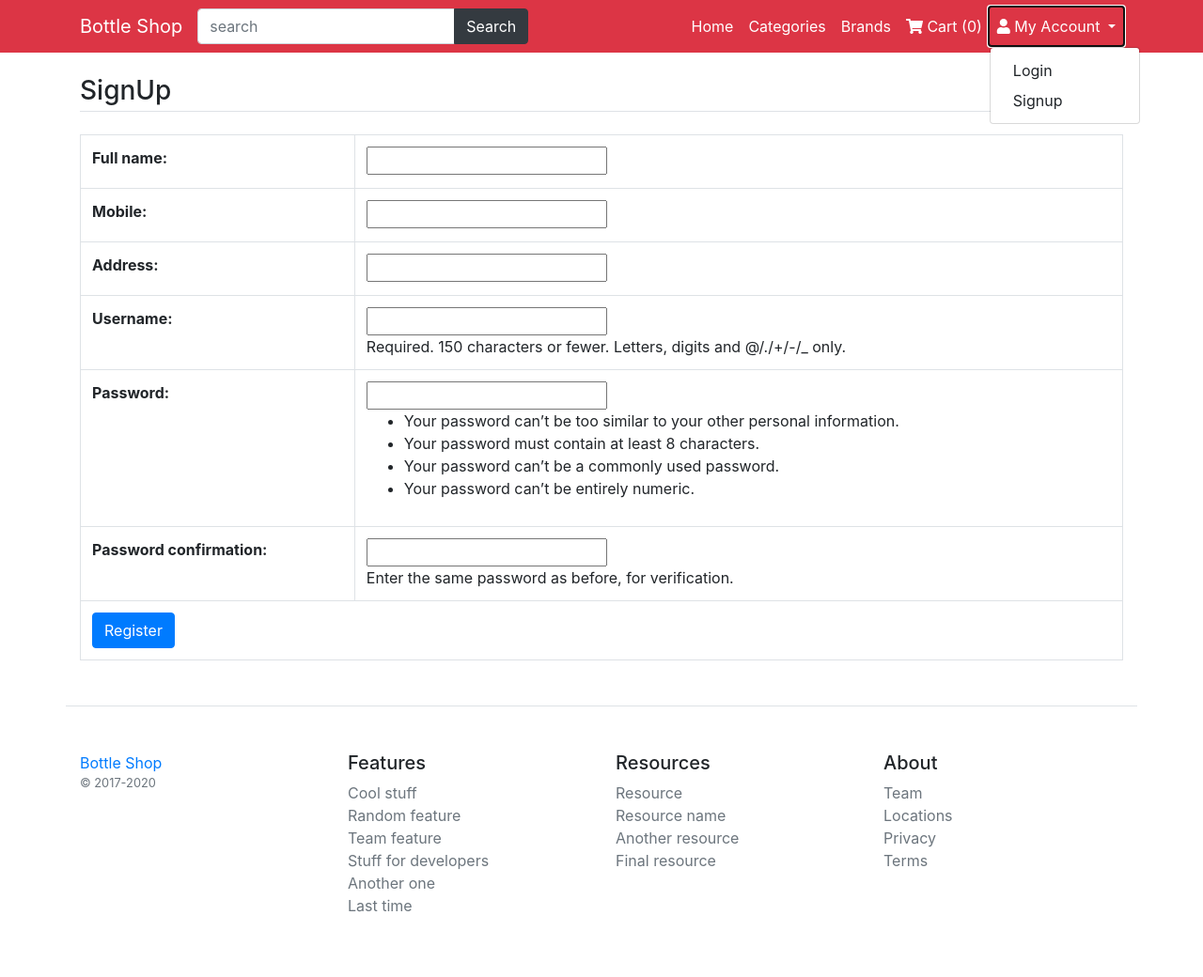
After one commit to codeartisanlab/ecommerce-website-in-django-3-and-bootstrap-4, a Django app: page /accounts/signup in a window 1280 px wide, after a click on "My Account". The commit adds this page. Shown: the whole page at 94% size. Run offline with Django 3.2, Linux system fonts and the light colour scheme; data comes from the database, SQL or seed files in the repository; both versions use the stored data as it was after the commit; some libraries are stand-ins or nearby versions.

Commit message:
part-27-user-login-logout-and-signup

```diff
--- a/bottleShop/settings.py
+++ b/bottleShop/settings.py
@@ -123,3 +123,6 @@ STATIC_URL = '/static/'
 
 MEDIA_URL = '/media/'
 MEDIA_ROOT = os.path.join(BASE_DIR, 'media')
+
+LOGIN_REDIRECT_URL='home'
+LOGOUT_REDIRECT_URL='login'
--- a/bottleShop/urls.py
+++ b/bottleShop/urls.py
@@ -19,4 +19,5 @@ from django.urls import path,include
 urlpatterns = [
     path('admin/', admin.site.urls),
     path('',include('main.urls')),
+    path('accounts/',include('django.contrib.auth.urls')),
 ]
--- /dev/null
+++ b/main/forms.py
@@ -0,0 +1,12 @@
+from django import forms
+from django.contrib.auth.models import User
+from django.contrib.auth.forms import UserCreationForm
+
+class SignupForm(UserCreationForm):
+	full_name=forms.CharField(max_length=50,required=True)
+	mobile=forms.CharField(widget=forms.TextInput(attrs={'type':'number'}))
+	address=forms.CharField(max_length=50,required=True)
+
+	class Meta:
+		model=User
+		fields=('full_name','mobile','address','username','password1','password2')
--- a/main/static/custom.css
+++ b/main/static/custom.css
@@ -2,3 +2,7 @@
 	outline: 0 !important;
     box-shadow: 0 0 0 0.2rem rgb(0 123 255 / 25%) !important;
 }
+
+.errorlist li{
+	color: red;
+}
--- a/main/templates/base.html
+++ b/main/templates/base.html
@@ -44,8 +44,18 @@
 		      <li class="nav-item">
 		        <a class="nav-link text-white" href="{% url 'cart' %}"><i class="fa fa-shopping-cart"></i> Cart (<span class="cart-list">{{request.session.cartdata|length}}</span>)</a>
 		      </li>
-		      <li class="nav-item">
-		        <a class="nav-link text-white" href="/account.php"><i class="fa fa-user"></i> My Account</a>
+		      <li class="nav-item dropdown">
+		        <a class="nav-link text-white dropdown-toggle" href="#" id="navbarDropdown" role="button" data-toggle="dropdown" aria-haspopup="true" aria-expanded="false">
+		          <i class="fa fa-user"></i> My Account
+		        </a>
+		        <div class="dropdown-menu" aria-labelledby="navbarDropdown">
+		        {% if user.is_authenticated %}
+		        	<a class="dropdown-item" href="{% url 'logout' %}">Logout</a>
+	        	{% else %}
+	        		<a class="dropdown-item" href="{% url 'login' %}">Login</a>
+		          <a class="dropdown-item" href="#">Signup</a>
+		        {% endif %}
+		        </div>
 		      </li>
 		    </ul>
 		  </div>
--- /dev/null
+++ b/main/templates/registration/signup.html
@@ -0,0 +1,19 @@
+{% extends 'base.html' %}
+{% load static %}
+{% block content %}
+<main class="container my-4">
+	<!-- Featured Products -->
+	<h3 class="my-4 border-bottom pb-1">SignUp</h3>
+	<table class="table table-bordered">
+		<form method="post">
+			{% csrf_token %}
+			{{form.as_table}}
+			<tr>
+				<td colspan="2">
+					<input type="submit" value="Register" class="btn btn-primary" />
+				</td>
+			</tr>
+		</form>
+	</table>
+</main>
+{% endblock %}
--- a/main/urls.py
+++ b/main/urls.py
@@ -19,6 +19,8 @@ urlpatterns=[
     path('cart',views.cart_list,name='cart'),
     path('delete-from-cart',views.delete_cart_item,name='delete-from-cart'),
     path('update-cart',views.update_cart_item,name='update-cart'),
+
+    path('accounts/signup',views.signup,name='signup'),
 ]
 
 if settings.DEBUG:
--- a/main/views.py
+++ b/main/views.py
@@ -3,6 +3,8 @@ from django.http import JsonResponse,HttpResponse
 from .models import Banner,Category,Brand,Product,ProductAttribute
 from django.db.models import Max,Min,Count
 from django.template.loader import render_to_string
+from .forms import SignupForm
+from django.contrib.auth import login,authenticate
 # Home Page
 def home(request):
 	banners=Banner.objects.all().order_by('-id')
@@ -122,9 +124,13 @@ def add_to_cart(request):
 # Cart List Page
 def cart_list(request):
 	total_amt=0
-	for p_id,item in request.session['cartdata'].items():
-		total_amt+=int(item['qty'])*float(item['price'])
-	return render(request, 'cart.html',{'cart_data':request.session['cartdata'],'totalitems':len(request.session['cartdata']),'total_amt':total_amt})
+	if 'cartdata' in request.session:
+		for p_id,item in request.session['cartdata'].items():
+			total_amt+=int(item['qty'])*float(item['price'])
+		return render(request, 'cart.html',{'cart_data':request.session['cartdata'],'totalitems':len(request.session['cartdata']),'total_amt':total_amt})
+	else:
+		return render(request, 'cart.html',{'cart_data':'','totalitems':0,'total_amt':total_amt})
+
 
 # Delete Cart Item
 def delete_cart_item(request):
@@ -154,3 +160,17 @@ def update_cart_item(request):
 		total_amt+=int(item['qty'])*float(item['price'])
 	t=render_to_string('ajax/cart-list.html',{'cart_data':request.session['cartdata'],'totalitems':len(request.session['cartdata']),'total_amt':total_amt})
 	return JsonResponse({'data':t,'totalitems':len(request.session['cartdata'])})
+
+# Signup Form
+def signup(request):
+	if request.method=='POST':
+		form=SignupForm(request.POST)
+		if form.is_valid():
+			form.save()
+			username=form.cleaned_data.get('username')
+			pwd=form.cleaned_data.get('password1')
+			user=authenticate(username=username,password=pwd)
+			login(request, user)
+			return redirect('home')
+	form=SignupForm
+	return render(request, 'registration/signup.html',{'form':form})
```
Also changed, not shown: main/templates/registration/login.html (added, +20 -0 lines), db.sqlite3.
